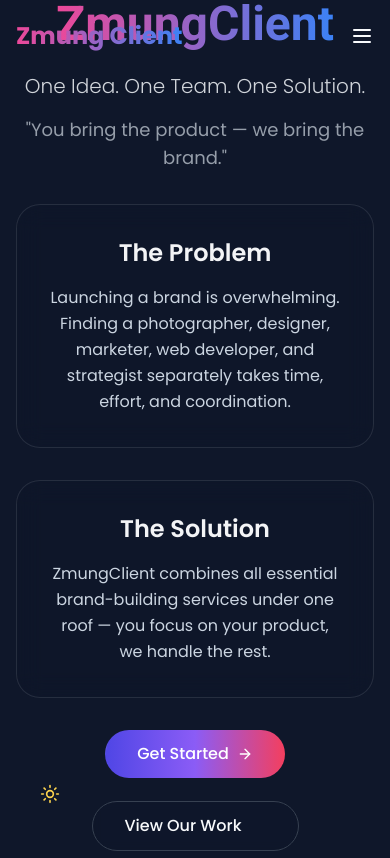
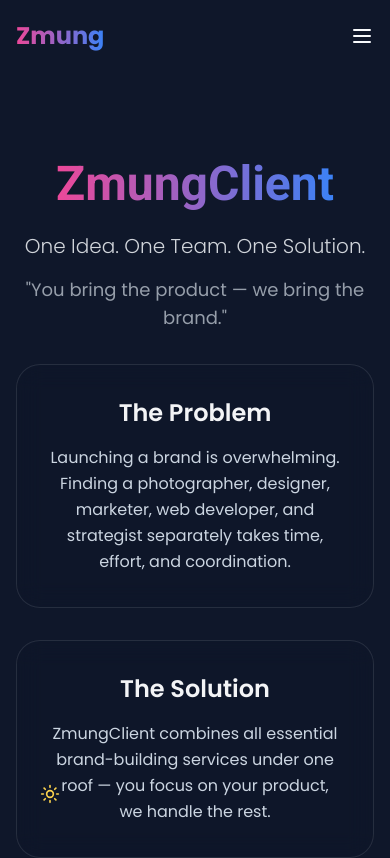
Before and after one commit to iNoumanMalik/zmung, a React (Vite) app: page / in a window 390 px wide. Shown: the top 858 px of the page. Built offline with nearby package versions, Linux system fonts and the light colour scheme.

Commit message:
Changed logo name

```diff
--- a/src/components/Hero.tsx
+++ b/src/components/Hero.tsx
@@ -16,7 +16,7 @@ const Hero: React.FC = () => {
         <FloatingBubbles/>
       </div>
 
-      <div className="container mx-auto px-4 sm:px-6 lg:px-8 relative z-10">
+      <div className="container mx-auto px-4 py-40 md:py-0 sm:px-6 lg:px-8 relative z-10">
         <div className="text-center max-w-4xl mx-auto">
           {/* Main Heading - Only animates on mount */}
           <motion.h1
--- a/src/components/Navbar.jsx
+++ b/src/components/Navbar.jsx
@@ -64,7 +64,7 @@ const Navbar = () => {
             whileHover={{ scale: 1.05 }}
             whileTap={{ scale: 0.95 }}
           >
-            Zmung Client
+            Zmung
           </motion.div>
         </RouterLink>
 
```
